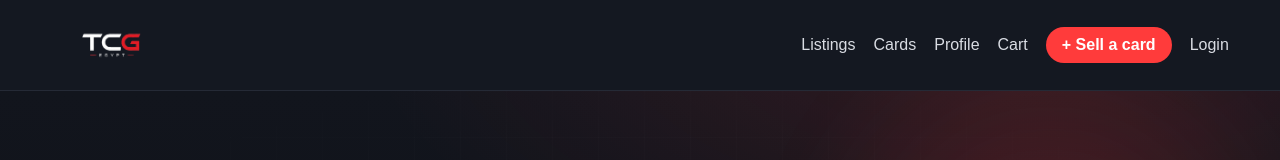
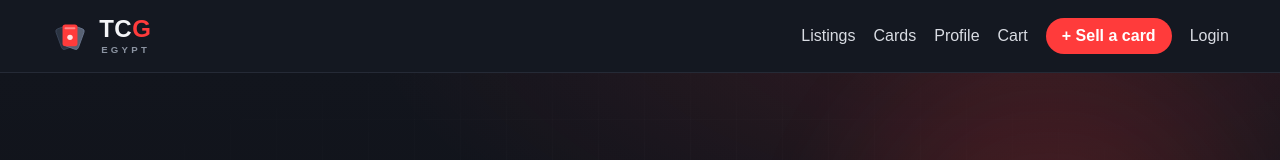
Before and after one commit to AymanTarek15/tcg-egypt, a Next.js app: page / in a window 1280 px wide. Shown: the top 160 px of the page. Built offline with nearby package versions, Linux system fonts and the light colour scheme; no server answers.

Commit message:
Wire fanned-cards logo into navbar + fix detail loading CSS import path

```diff
--- a/src/app/cards/[slug]/loading.js
+++ b/src/app/cards/[slug]/loading.js
@@ -1,5 +1,5 @@
 import Container from "@/app/components/layout/Container/Container";
-import styles from "./Loading.module.css";
+import styles from "./LoadingSkeleton.module.css";
 
 export default function Loading() {
   return (
--- a/src/app/components/layout/Navbar/Navbar.jsx
+++ b/src/app/components/layout/Navbar/Navbar.jsx
@@ -6,7 +6,6 @@ import { useRouter } from "next/navigation";
 import Container from "../Container/Container";
 import styles from "./Navbar.module.css";
 import { isLoggedIn, logoutUser } from "@/lib/auth";
-import Image from "next/image";
 
 
 const API_BASE = process.env.NEXT_PUBLIC_API_BASE_URL;
@@ -104,15 +103,31 @@ export default function Navbar() {
             TCG Egypt
           </Link> */}
 
-          <Link href="/" className={styles.logo} onClick={closeMenu}>
-  <Image
-    src="/Logo.png"
-    alt="TCG Egypt Logo"
-    width={120}
-    height={90}
-    priority
-  />
-</Link>
+          <Link href="/" className={styles.logo} onClick={closeMenu} aria-label="TCG Egypt home">
+            <svg
+              className={styles.logoMark}
+              viewBox="0 0 56 50"
+              fill="none"
+              xmlns="http://www.w3.org/2000/svg"
+              aria-hidden="true"
+            >
+              <g transform="rotate(-20 28 44)">
+                <rect x="17" y="10" width="22" height="32" rx="4" fill="#2b3442" stroke="#3c465a" strokeWidth="1.2" />
+              </g>
+              <g transform="rotate(20 28 44)">
+                <rect x="17" y="10" width="22" height="32" rx="4" fill="#586274" stroke="#6b7791" strokeWidth="1.2" />
+              </g>
+              <rect x="17" y="8" width="22" height="32" rx="4" fill="#ff3b3b" />
+              <rect x="20" y="12" width="16" height="3" rx="1.5" fill="#ffffff" fillOpacity="0.4" />
+              <circle cx="28" cy="27" r="4" fill="#ffffff" fillOpacity="0.85" />
+            </svg>
+            <span className={styles.wordmark}>
+              <span className={styles.word}>
+                TC<span className={styles.g}>G</span>
+              </span>
+              <span className={styles.wordSub}>EGYPT</span>
+            </span>
+          </Link>
 
           <button
             type="button"
--- a/src/app/components/layout/Navbar/Navbar.module.css
+++ b/src/app/components/layout/Navbar/Navbar.module.css
@@ -16,9 +16,42 @@
 }
 
 .logo {
-  font-size: 1.4rem;
-  font-weight: 700;
+  display: flex;
+  align-items: center;
+  gap: 10px;
+  text-decoration: none;
+}
+
+.logoMark {
+  width: 38px;
+  height: 38px;
+  flex: none;
+}
+
+.wordmark {
+  display: flex;
+  flex-direction: column;
+  line-height: 1;
+}
+
+.word {
+  font-size: 1.5rem;
+  font-weight: 800;
+  letter-spacing: 0.5px;
+  color: #f4f5f8;
+}
+
+.g {
   color: #ff3b3b;
+}
+
+.wordSub {
+  font-size: 0.6rem;
+  font-weight: 600;
+  letter-spacing: 0.34em;
+  color: #8b93a1;
+  margin-top: 4px;
+  padding-left: 2px;
 }
 
 .navlinks {
```
